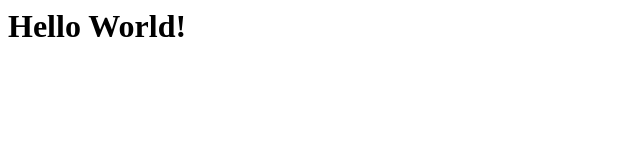
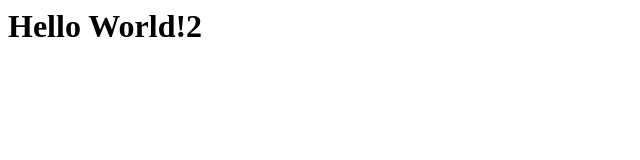
Before and after one commit to alibyh/helloWorld, a plain HTML site: page index.html in a window 1280 px wide. Shown: the full height of the page, 0-640 px from the left. Drawn offline with Linux system fonts and the light colour scheme.

Commit message:
a second test

```diff
--- a/index.html
+++ b/index.html
@@ -1 +1 @@
-<h1>Hello World!<h1>
+<h1>Hello World!2<h1>
```
